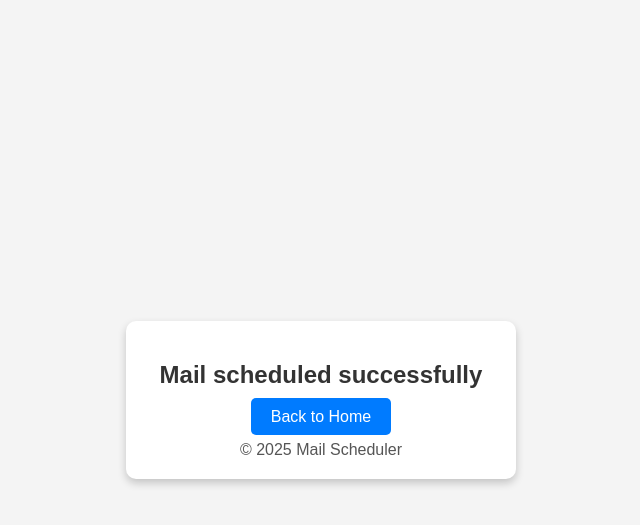
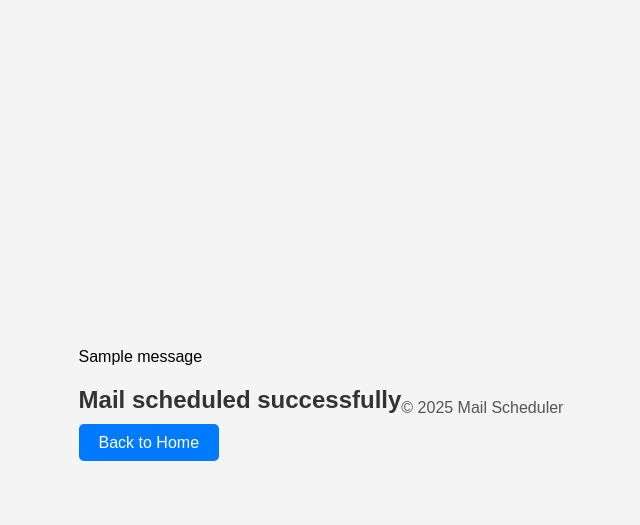
Before and after one commit to mailsender123/Mail-scheduler, a Flask app: page /success in a window 1280 px wide. Shown: the top 525 px of the page, without its empty margins (319-959 px from the left). Run offline with Flask 3, Linux system fonts and the light colour scheme; one stand-in notice (Sample message) is shown.

Commit message:
success.html

```diff
--- a/templates/success.html
+++ b/templates/success.html
@@ -5,10 +5,17 @@
     <link rel="stylesheet" type="text/css" href="{{ url_for('static', filename='styles.css') }}">
 </head>
 <body>
-    <div class="container">
+    <div class="message-box">
+        {% with messages = get_flashed_messages() %}
+            {% if messages %}
+                {% for message in messages %}
+                    <div>{{ message }}</div>
+                {% endfor %}
+            {% endif %}
+        {% endwith %}
         <h2>{{ message }}</h2>
         <a href="{{ url_for('home') }}">Back to Home</a>
-        <footer>© 2025 Mail Scheduler</footer>
     </div>
+    <footer>© 2025 Mail Scheduler</footer>
 </body>
 </html>
```
